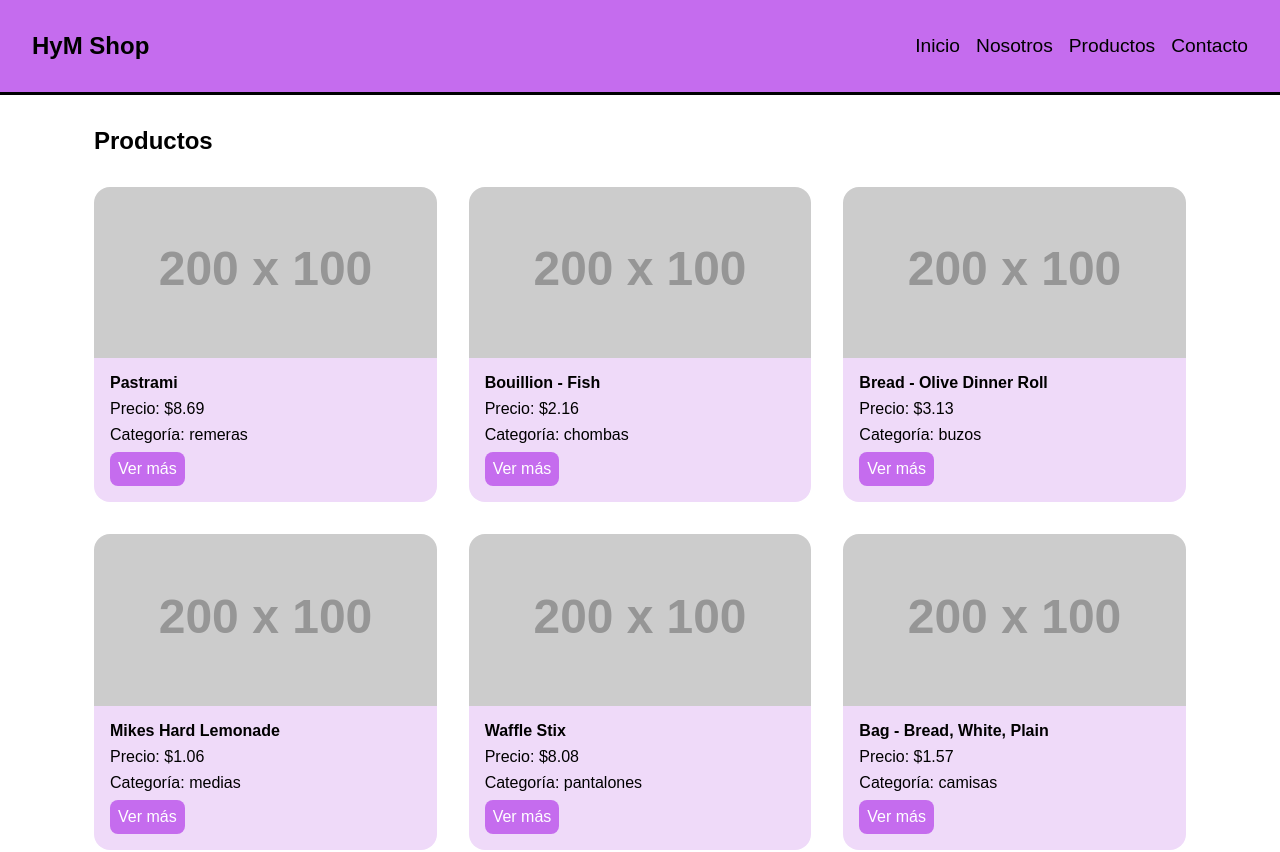
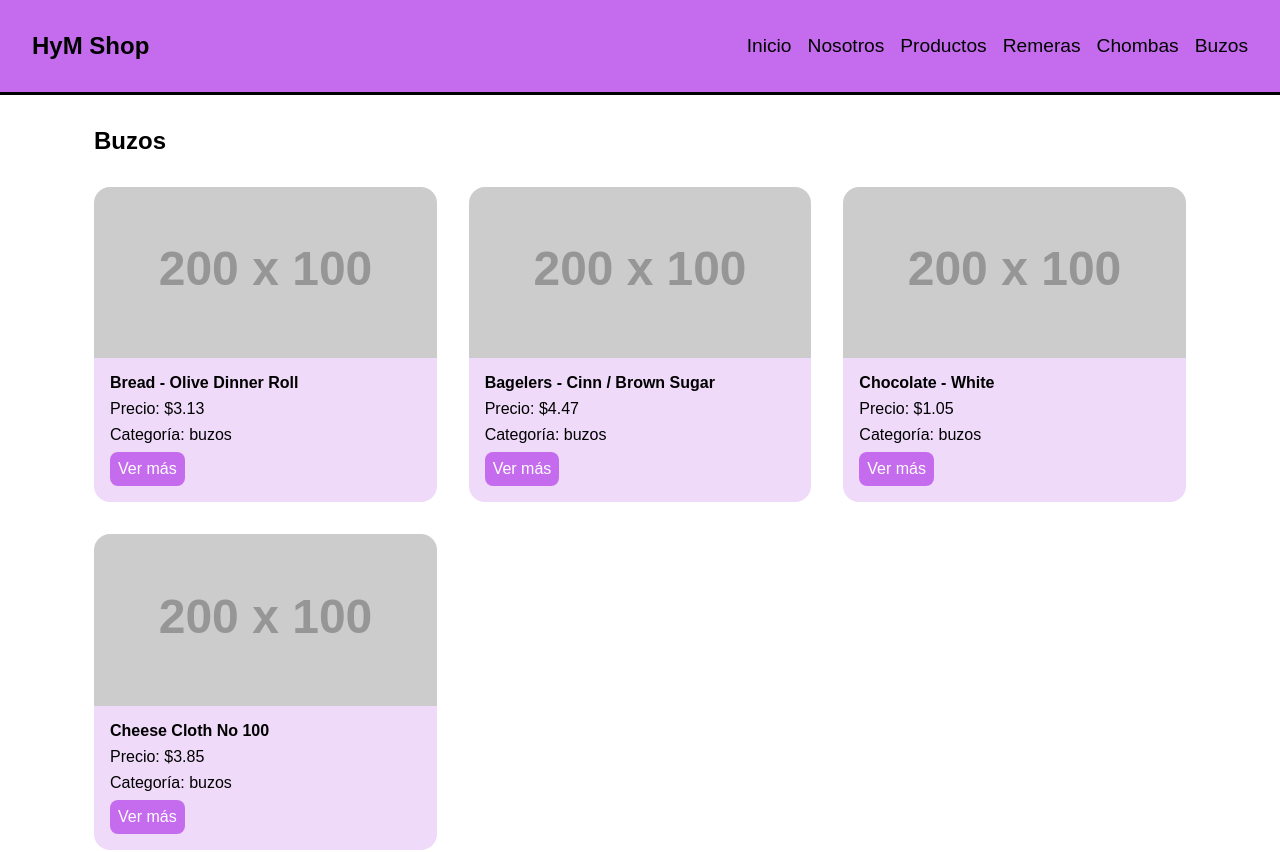
Before and after one commit to hymsoft-aprendiendo-react/codespaces-react, a React (Create React App) app: page /productos/buzos in a window 1280 px wide. Shown: the top 852 px of the page. Built offline with nearby package versions, Linux system fonts and the light colour scheme.

Commit message:
Routing y navegacion - filtro por categorias

```diff
--- a/src/ecommerce/App.jsx
+++ b/src/ecommerce/App.jsx
@@ -1,14 +1,23 @@
 import Navbar from "./components/Navbar/Navbar";
 import ItemListContainer from "./components/Productos/ItemListContainer";
 import ItemDetailContainer from "./components/Productos/ItemDetailContainer";
+import Nosotros from "./components/Nosotros/Nosotros";
 import "./main.css";
+import { BrowserRouter, Routes, Route } from "react-router-dom";
 
 function App() {
   return (
     <div>
-      <Navbar />
-      <ItemListContainer />
-      <ItemDetailContainer itemId={2} />
+      <BrowserRouter>
+        <Navbar />
+        <Routes>
+          <Route path="/" element={<ItemListContainer />} />
+          <Route path="/item/:id" element={<ItemDetailContainer />} />
+          <Route path="/productos" element={<ItemListContainer />} />
+          <Route path="/productos/:categoria" element={<ItemListContainer />} />
+          <Route path="/nosotros" element={<Nosotros />} />
+        </Routes>
+      </BrowserRouter>
     </div>
   );
 }
--- a/src/ecommerce/components/Navbar/Navbar.jsx
+++ b/src/ecommerce/components/Navbar/Navbar.jsx
@@ -1,30 +1,42 @@
 /* eslint-disable */
+import { Link } from "react-router-dom";
+
 const Navbar = () => {
   return (
     <nav className="navbar">
-      <a href="#" className="logo">
+      <Link to="/" className="logo">
         <h1>HyM Shop</h1>
-      </a>
+      </Link>
       <ul className="menu">
         <li>
-          <a className="menu-link" href="#">
+          <Link className="menu-link" to="/">
             Inicio
-          </a>
+          </Link>
         </li>
         <li>
-          <a className="menu-link" href="#">
+          <Link className="menu-link" to="/nosotros">
             Nosotros
-          </a>
+          </Link>
         </li>
         <li>
-          <a className="menu-link" href="#">
+          <Link className="menu-link" to="/productos">
             Productos
-          </a>
+          </Link>
         </li>
         <li>
-          <a className="menu-link" href="#">
-            Contacto
-          </a>
+          <Link className="menu-link" to="/productos/remeras">
+            Remeras
+          </Link>
+        </li>
+        <li>
+          <Link className="menu-link" to="/productos/chombas">
+            Chombas
+          </Link>
+        </li>
+        <li>
+          <Link className="menu-link" to="/productos/buzos">
+            Buzos
+          </Link>
         </li>
       </ul>
     </nav>
--- /dev/null
+++ b/src/ecommerce/components/Nosotros/Nosotros.jsx
@@ -0,0 +1,10 @@
+const Nosotros = () => {
+  return (
+    <div>
+      <h1>Nosotros</h1>
+      <p>Este es el componente "Nosotros"</p>
+    </div>
+  );
+};
+
+export default Nosotros;
--- a/src/ecommerce/components/Productos/Item.jsx
+++ b/src/ecommerce/components/Productos/Item.jsx
@@ -1,3 +1,5 @@
+import { Link } from "react-router-dom";
+
 const Item = ({ producto }) => {
   return (
     <div className="producto">
@@ -6,9 +8,9 @@ const Item = ({ producto }) => {
         <h4>{producto.title}</h4>
         <p>Precio: ${producto.price}</p>
         <p>Categoría: {producto.type}</p>
-        <a className="ver-mas" href={`/item/${producto.id}`}>
+        <Link className="ver-mas" to={`/item/${producto.id}`}>
           Ver más
-        </a>
+        </Link>
       </div>
     </div>
   );
--- a/src/ecommerce/components/Productos/ItemDetailContainer.jsx
+++ b/src/ecommerce/components/Productos/ItemDetailContainer.jsx
@@ -1,9 +1,11 @@
 import { useState, useEffect } from "react";
 import { pedirProductoPorId } from "../../helpers/pedirProductos";
 import ItemDetail from "./ItemDetail";
+import { useParams } from "react-router-dom";
 
-const ItemDetailContainer = ({ itemId }) => {
+const ItemDetailContainer = () => {
   const [item, setItem] = useState(null);
+  const itemId = Number(useParams().id);
 
   useEffect(() => {
     pedirProductoPorId(itemId).then((res) => {
--- a/src/ecommerce/components/Productos/ItemList.jsx
+++ b/src/ecommerce/components/Productos/ItemList.jsx
@@ -1,8 +1,10 @@
 import Item from "./Item";
-const ItemList = ({ productos }) => {
+import { toCapitalize } from "../../helpers/utils";
+
+const ItemList = ({ productos, titulo }) => {
   return (
     <div className="container">
-      <h2 className="main-title">Productos</h2>
+      <h2 className="main-title">{toCapitalize(titulo)}</h2>
       <div className="productos">
         {productos.map((producto) => (
           <Item producto={producto} key={producto.id} />
--- a/src/ecommerce/components/Productos/ItemListContainer.jsx
+++ b/src/ecommerce/components/Productos/ItemListContainer.jsx
@@ -1,18 +1,31 @@
 import { useEffect, useState } from "react";
+import { useParams } from "react-router-dom";
 import { pedirProductos } from "../../helpers/pedirProductos";
 import ItemList from "./ItemList";
 
 const ItemListContainer = () => {
   const [productos, setProductos] = useState([]);
+  const [titulo, setTitulo] = useState("Productos");
+  const categoria = useParams().categoria;
 
   useEffect(() => {
     pedirProductos().then((res) => {
-      setProductos(res);
+      if (categoria) {
+        setProductos(res.filter((producto) => producto.type === categoria));
+        setTitulo(categoria);
+      } else {
+        setProductos(res);
+        setTitulo("Productos");
+      }
     });
-  }, []);
+  }, [categoria]);
 
   return (
-    <div>{productos.length > 0 && <ItemList productos={productos} />}</div>
+    <div>
+      {productos.length > 0 && (
+        <ItemList productos={productos} titulo={titulo} />
+      )}
+    </div>
   );
 };
 
--- /dev/null
+++ b/src/ecommerce/helpers/utils.js
@@ -0,0 +1,5 @@
+function toCapitalize(word) {
+  return word.charAt(0).toUpperCase() + word.slice(1);
+}
+
+export { toCapitalize };
```
Also changed, not shown: package.json (+2 -5 lines), 1 other file (tests, documents, lock files or other folders).
